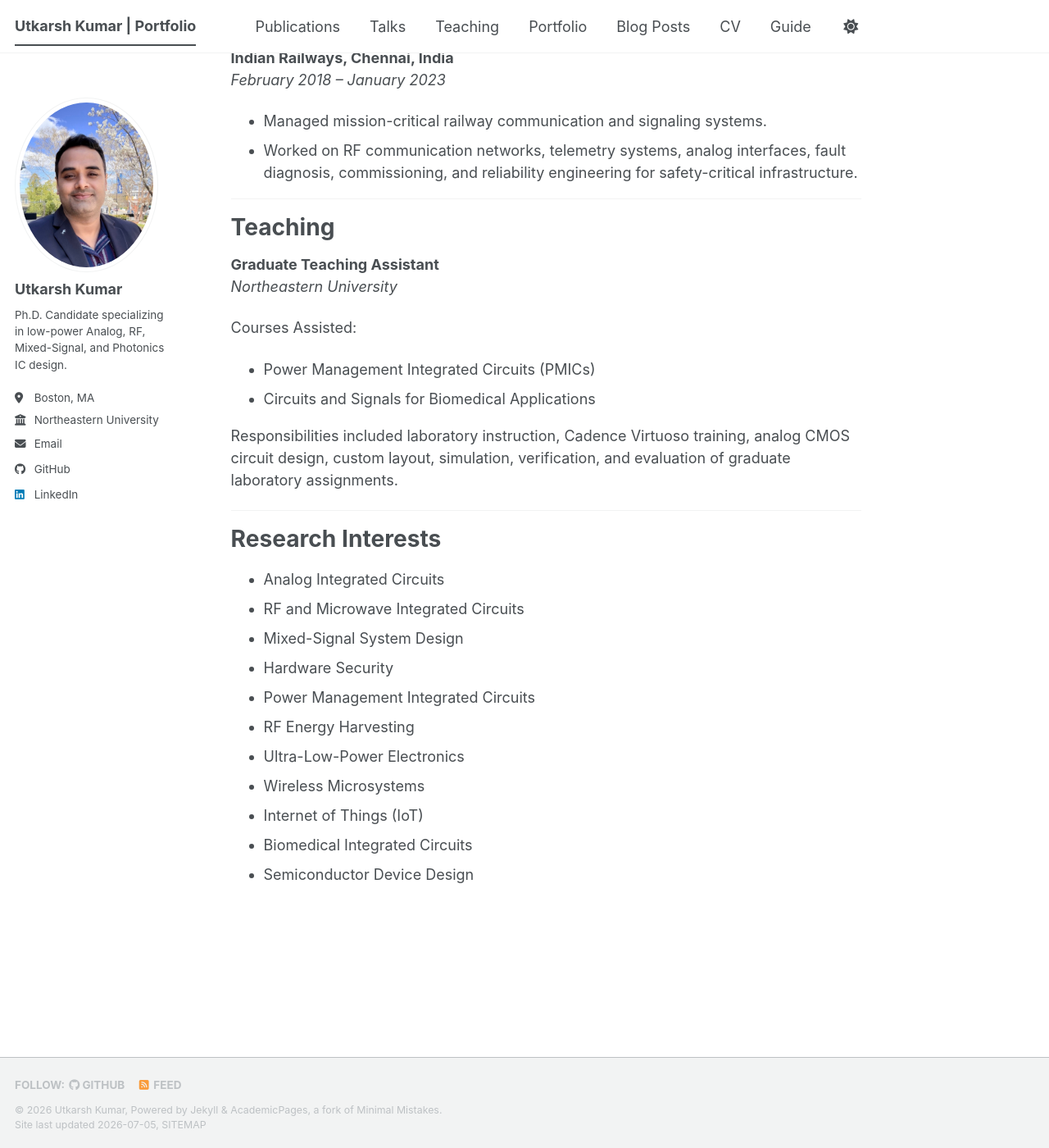
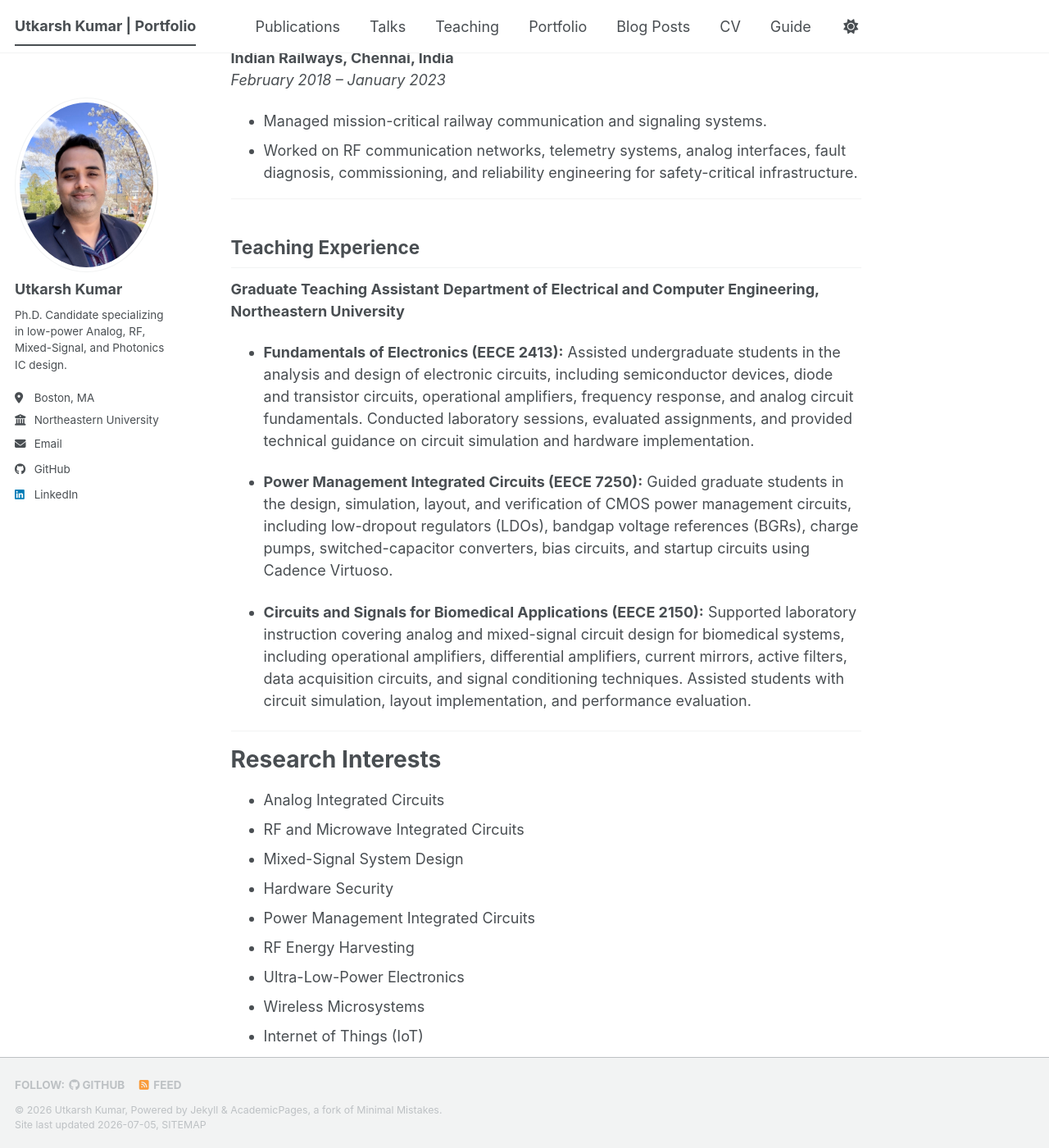
Before and after one commit to Ut1991/Ut1991.github.io, a Jekyll site: the page built from _pages/about.md, in a window 1280 px wide and 1400 px high, scrolled down 6282 px. Shown: the whole window at 82% size. Built offline with Jekyll 4.4.1, drawn with Linux system fonts in a browser that asks for light colours; a style sheet for code colours, icons or effects is not loaded.

Commit message:
Update about.md

```diff
--- a/_pages/about.md
+++ b/_pages/about.md
@@ -183,17 +183,16 @@ As a Graduate Researcher at **Northeastern University**, my research has been su
 
 ---
 
-# Teaching
+## Teaching Experience
 
 **Graduate Teaching Assistant**
-*Northeastern University*
+**Department of Electrical and Computer Engineering, Northeastern University**
 
-Courses Assisted:
+* **Fundamentals of Electronics (EECE 2413):** Assisted undergraduate students in the analysis and design of electronic circuits, including semiconductor devices, diode and transistor circuits, operational amplifiers, frequency response, and analog circuit fundamentals. Conducted laboratory sessions, evaluated assignments, and provided technical guidance on circuit simulation and hardware implementation.
 
-- Power Management Integrated Circuits (PMICs)
-- Circuits and Signals for Biomedical Applications
+* **Power Management Integrated Circuits (EECE 7250):** Guided graduate students in the design, simulation, layout, and verification of CMOS power management circuits, including low-dropout regulators (LDOs), bandgap voltage references (BGRs), charge pumps, switched-capacitor converters, bias circuits, and startup circuits using Cadence Virtuoso.
 
-Responsibilities included laboratory instruction, Cadence Virtuoso training, analog CMOS circuit design, custom layout, simulation, verification, and evaluation of graduate laboratory assignments.
+* **Circuits and Signals for Biomedical Applications (EECE 2150):** Supported laboratory instruction covering analog and mixed-signal circuit design for biomedical systems, including operational amplifiers, differential amplifiers, current mirrors, active filters, data acquisition circuits, and signal conditioning techniques. Assisted students with circuit simulation, layout implementation, and performance evaluation.
 
 ---
 
```
